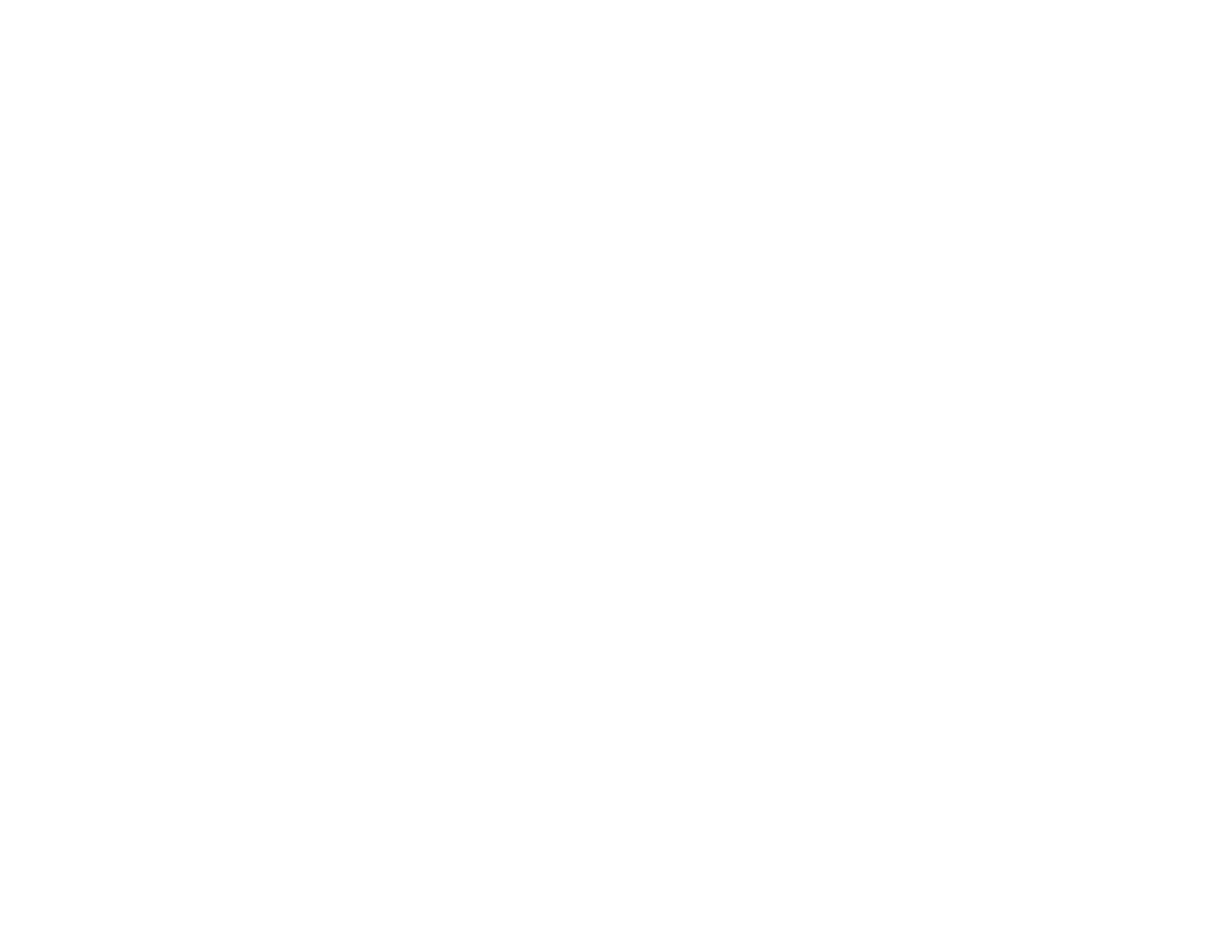
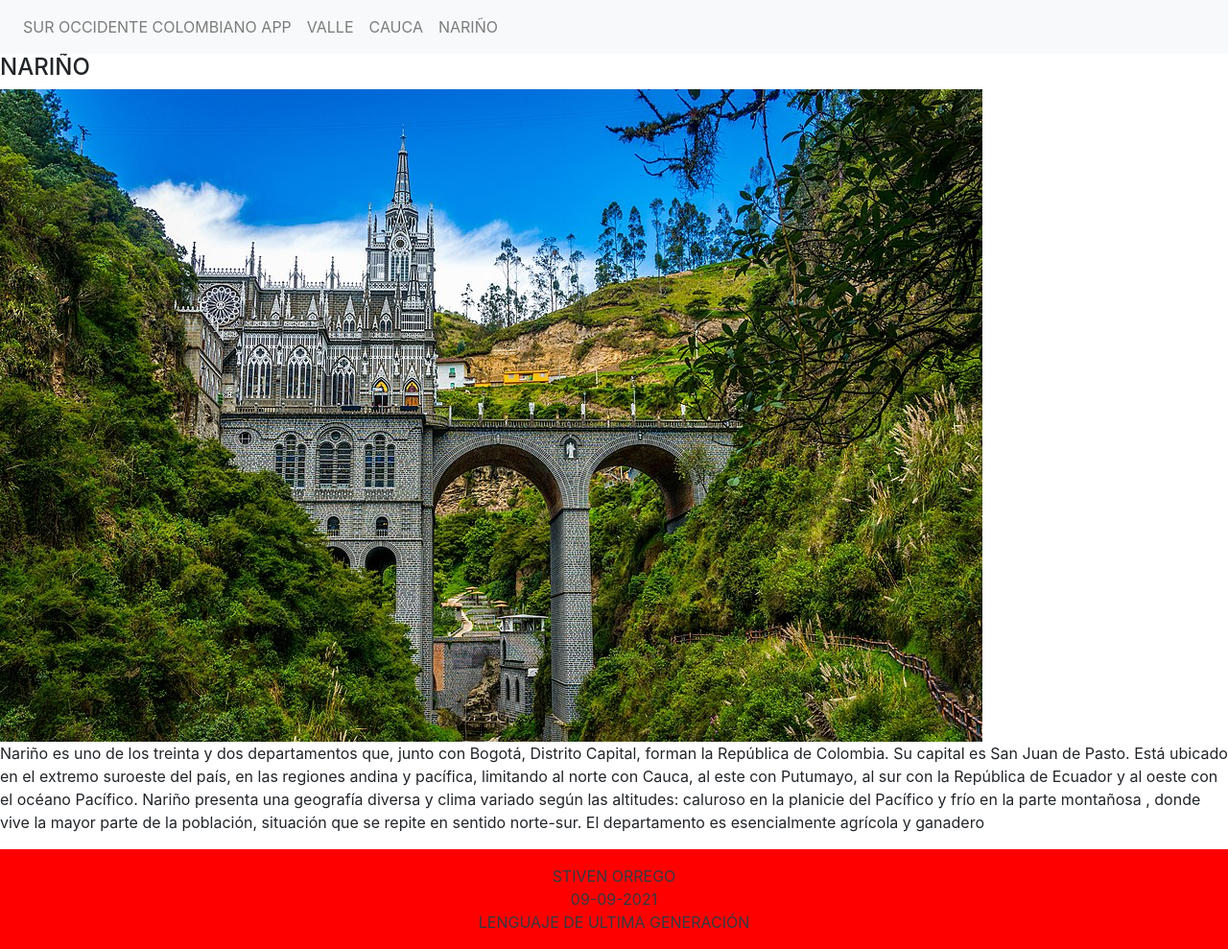
Before and after one commit to Stiven-Orrego/Parcial-1, a plain HTML site: page nariño/nariño.html in a window 1280 px wide. Shown: the whole page at 96% size. Before the commit the page ends 800 px from the top, so only its background shows below. Drawn offline with nearby package versions, Linux system fonts and the light colour scheme.

Commit message:
añadiendo departamento de nariño

```diff
--- a/nariño/nariño.html
+++ b/nariño/nariño.html
@@ -0,0 +1,55 @@
+<!DOCTYPE html>
+<html lang="en">
+<head>
+    <meta charset="UTF-8">
+    <meta http-equiv="X-UA-Compatible" content="IE=edge">
+    <meta name="viewport" content="width=device-width, initial-scale=1.0">
+    <link rel="stylesheet" href="https://stackpath.bootstrapcdn.com/bootstrap/4.3.1/css/bootstrap.min.css" integrity="sha384-ggOyR0iXCbMQv3Xipma34MD+dH/1fQ784/j6cY/iJTQUOhcWr7x9JvoRxT2MZw1T" crossorigin="anonymous">
+    <script src="https://stackpath.bootstrapcdn.com/bootstrap/4.3.1/js/bootstrap.min.js" integrity="sha384-JjSmVgyd0p3pXB1rRibZUAYoIIy6OrQ6VrjIEaFf/nJGzIxFDsf4x0xIM+B07jRM" crossorigin="anonymous"></script>
+    <title>Document</title>
+</head>
+<body>
+    <nav class="navbar navbar-expand-lg navbar-light bg-light">
+        <button class="navbar-toggler" type="button" data-toggle="collapse" data-target="#navbarNavAltMarkup" aria-controls="navbarNavAltMarkup" aria-expanded="false" aria-label="Toggle navigation">
+          <span class="navbar-toggler-icon"></span>
+        </button>
+        <div class="collapse navbar-collapse" id="navbarNavAltMarkup">
+          <div class="navbar-nav">
+            <a class="nav-item nav-link" href="index.html">SUR OCCIDENTE COLOMBIANO APP</a>
+            <a class="nav-item nav-link" href="#">VALLE</a>
+            <a class="nav-item nav-link" href="#">CAUCA</a>
+            <a class="nav-item nav-link" href="#">NARIÑO</a>
+          </div>
+        </div>
+      </nav>
+      <section>
+        <div id="titu" class="titulo">
+            <h4>NARIÑO</h4>
+        </div>
+        <div id="imgsuroccidente">
+            <img src="img/NARIÑO.jpg" alt="NARIÑO">
+        </div>
+        <div>
+            <p>Nariño es uno de los treinta y dos departamentos que, junto con Bogotá, Distrito Capital,
+                forman la República de Colombia.
+                Su capital es San Juan de Pasto. Está ubicado en el extremo suroeste del país,
+                en las regiones andina y pacífica,
+                 limitando al norte con Cauca, al este con Putumayo, al sur con la República
+                 de Ecuador y al oeste con el océano Pacífico.
+
+                Nariño presenta una geografía diversa y clima variado según las altitudes: caluroso
+                en la planicie del Pacífico y frío en la parte montañosa
+                , donde vive la mayor parte de la población, situación que se repite en sentido norte-sur.
+                El departamento es esencialmente agrícola y ganadero</p>
+        </div>
+      </section>
+      <footer class="bg-light text-center text-lg-start">
+        <div class="text-center p-3" style="background-color: red;">
+          <a class="text-dark" href="https://mdbootstrap.com/">STIVEN ORREGO</a><br>
+          <a class="text-dark" href="https://mdbootstrap.com/">09-09-2021</a><br>
+          <a class="text-dark" href="https://mdbootstrap.com/">LENGUAJE DE ULTIMA GENERACIÓN</a>
+        </div>
+      </footer>
+
+</body>
+</html>
```
Also changed, not shown: index.html (+4 -4 lines), nariño/img/NARIÑO.jpg (added).
